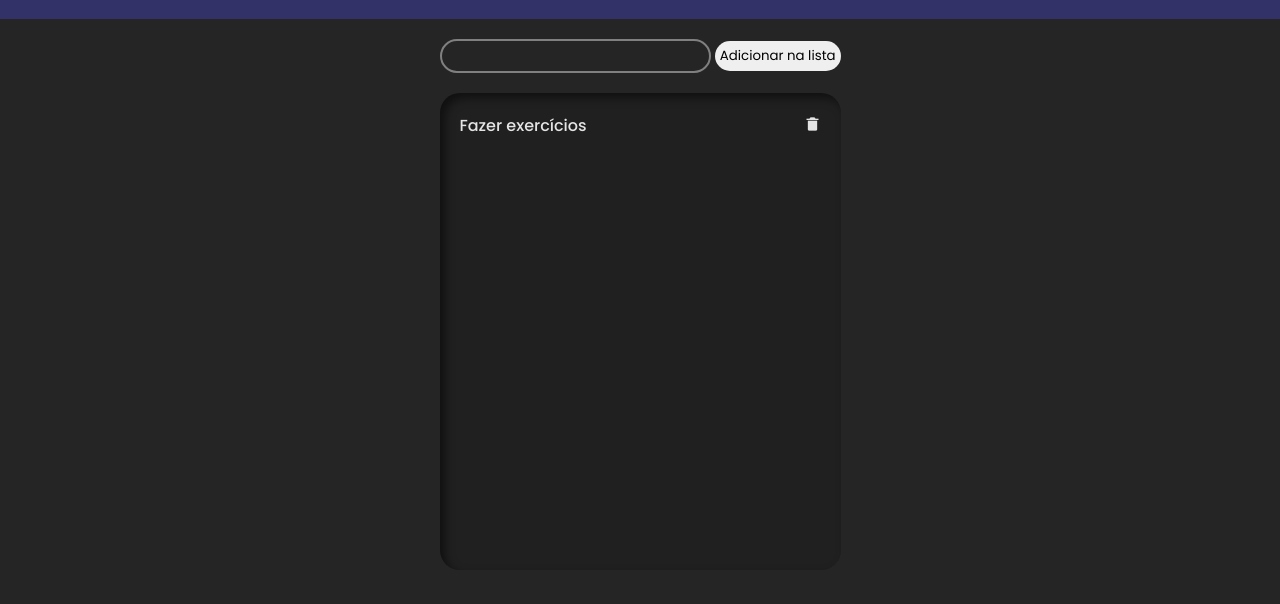
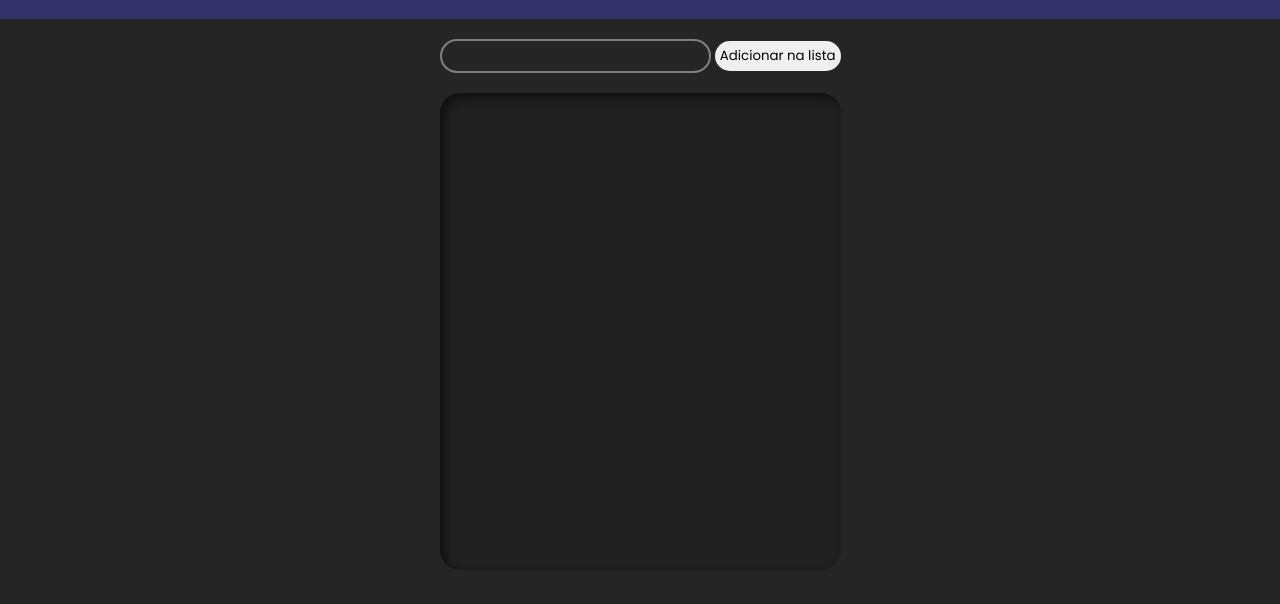
Before and after one commit to DiogoHSSantos/Lista-TypeScript, a website with bundled scripts: page index.html in a window 1280 px wide. Shown: the part 58-662 px from the top of the page. Built offline with nearby package versions, Linux system fonts and the light colour scheme.

Commit message:
Update index.html

```diff
--- a/index.html
+++ b/index.html
@@ -24,7 +24,6 @@
             </div>
             <div class="areaResultado">
                 <ul class="ulDaLista">
-                    <li class="liDaLista">Fazer exercícios<i class='bx bxs-trash-alt'></i></li>
                 </ul>
             </div>
         </div>
```
